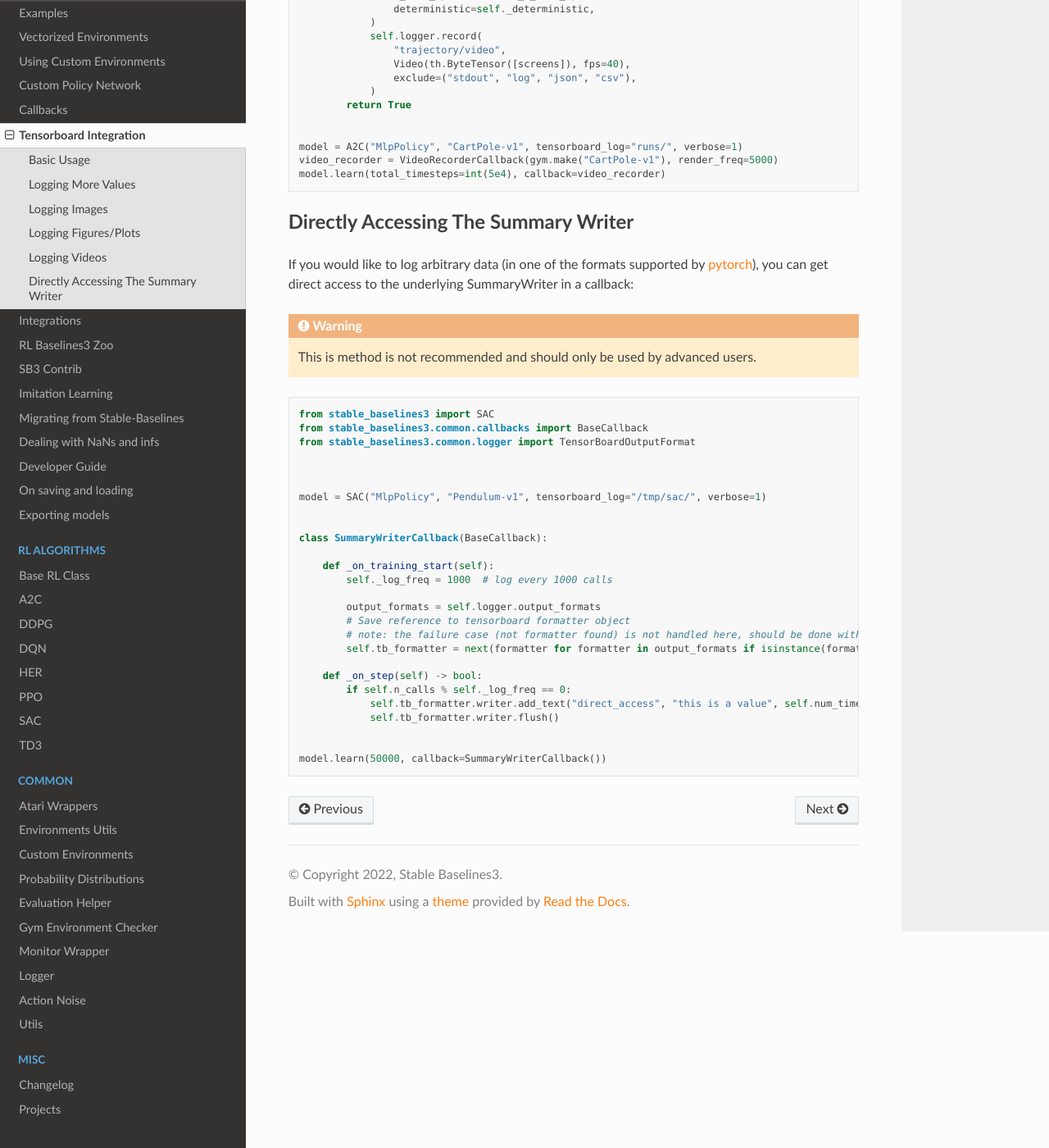
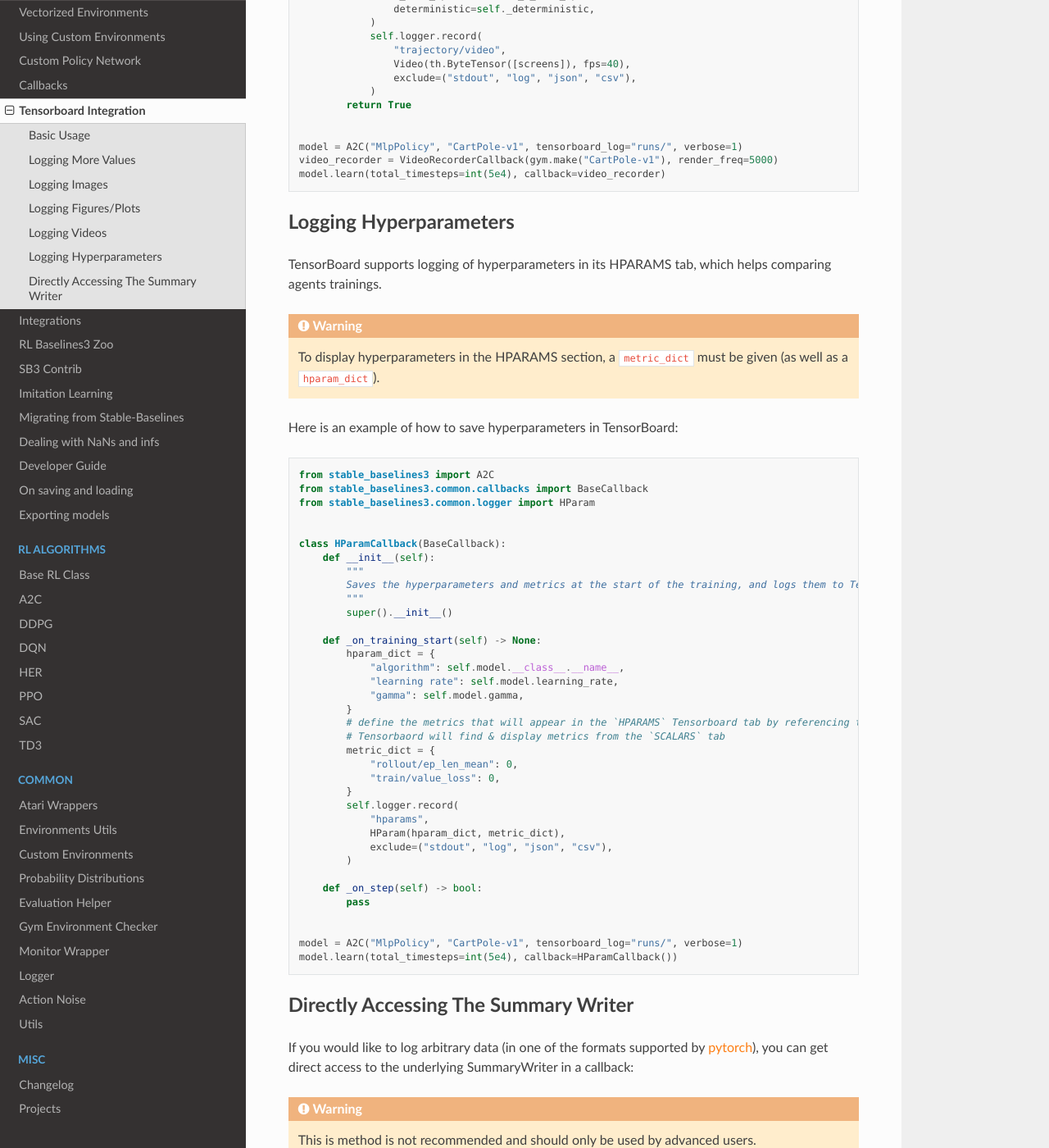
Before and after one commit to DLR-RM/stable-baselines3, a Sphinx documentation site: the page built from docs/guide/tensorboard.rst, in a window 1280 px wide and 1400 px high, scrolled down 4833 px. Shown: the whole window at 82% size. Built offline with Sphinx 7.4.7 and the Read the Docs theme 2.0.0, drawn with Linux system fonts in a browser that asks for light colours.

Commit message:
add hparams documentation & example

```diff
--- a/docs/guide/tensorboard.rst
+++ b/docs/guide/tensorboard.rst
@@ -239,6 +239,55 @@ Here is an example of how to render an episode and log the resulting video to Te
     video_recorder = VideoRecorderCallback(gym.make("CartPole-v1"), render_freq=5000)
     model.learn(total_timesteps=int(5e4), callback=video_recorder)
 
+Logging Hyperparameters
+-----------------------
+
+TensorBoard supports logging of hyperparameters in its HPARAMS tab, which helps comparing agents trainings.
+
+.. warning::
+    To display hyperparameters in the HPARAMS section, a ``metric_dict`` must be given (as well as a ``hparam_dict``).
+
+
+Here is an example of how to save hyperparameters in TensorBoard:
+
+.. code-block:: python
+
+    from stable_baselines3 import A2C
+    from stable_baselines3.common.callbacks import BaseCallback
+    from stable_baselines3.common.logger import HParam
+
+
+    class HParamCallback(BaseCallback):
+        def __init__(self):
+            """
+            Saves the hyperparameters and metrics at the start of the training, and logs them to TensorBoard.
+            """
+            super().__init__()
+
+        def _on_training_start(self) -> None:
+            hparam_dict = {
+                "algorithm": self.model.__class__.__name__,
+                "learning rate": self.model.learning_rate,
+                "gamma": self.model.gamma,
+            }
+            # define the metrics that will appear in the `HPARAMS` Tensorboard tab by referencing their tag
+            # Tensorbaord will find & display metrics from the `SCALARS` tab
+            metric_dict = {
+                "rollout/ep_len_mean": 0,
+                "train/value_loss": 0,
+            }
+            self.logger.record(
+                "hparams",
+                HParam(hparam_dict, metric_dict),
+                exclude=("stdout", "log", "json", "csv"),
+            )
+
+        def _on_step(self) -> bool:
+            pass
+
+
+    model = A2C("MlpPolicy", "CartPole-v1", tensorboard_log="runs/", verbose=1)
+    model.learn(total_timesteps=int(5e4), callback=HParamCallback())
 
 Directly Accessing The Summary Writer
 -------------------------------------
```
